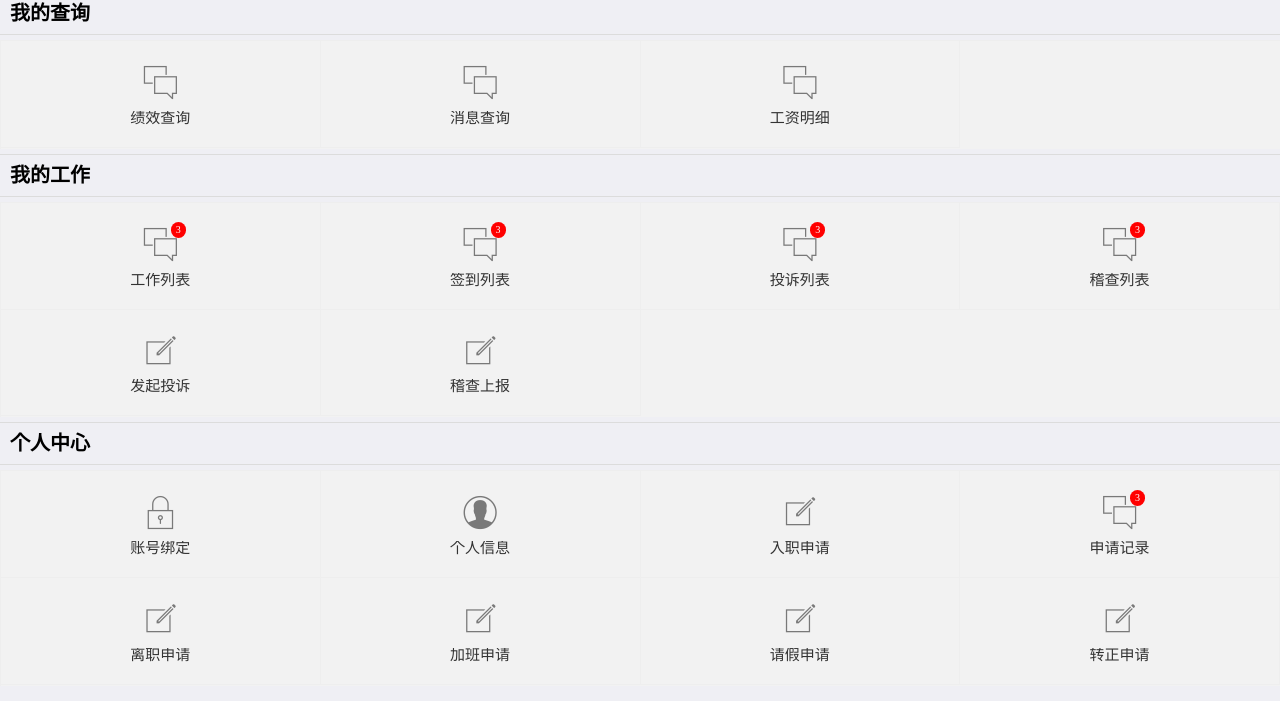
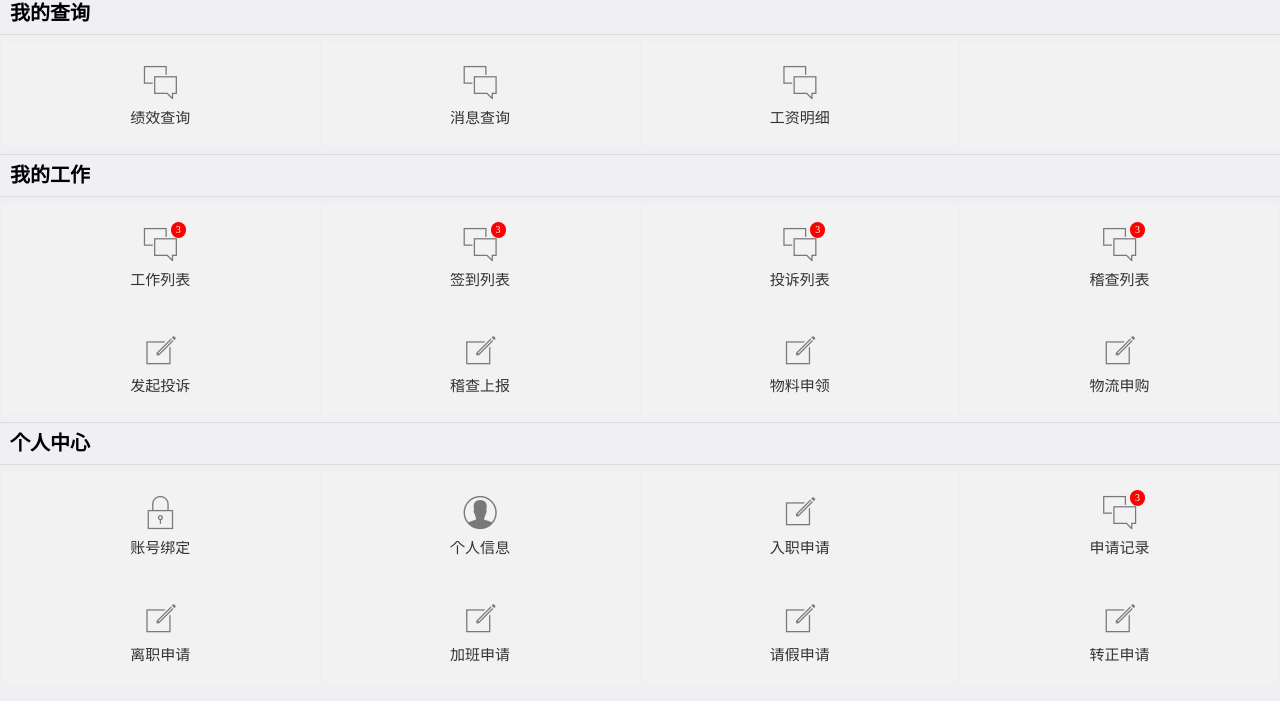
Before and after one commit to ilovexiaotiao/Raysharecloud4WX, a plain HTML site: page more.html in a window 1280 px wide. Shown: the part 57-758 px from the top of the page. Drawn offline with Linux system fonts and the light colour scheme.

Commit message:
图标添加

```diff
--- a/more.html
+++ b/more.html
@@ -101,6 +101,19 @@ margin-left:auto; margin-right:±VALUE;">
 						<div class="mui-media-body">稽查上报</div>
 					</a>
 				</li>
+							<li class="mui-table-view-cell mui-media mui-col-xs-4 mui-col-sm-3">
+					<a href="pages/material/material_application.html">
+						<span class="mui-icon mui-icon-compose"></span>
+						<div class="mui-media-body">物料申领</div>
+					</a>
+				</li>
+								<li class="mui-table-view-cell mui-media mui-col-xs-4 mui-col-sm-3">
+					<a href="pages/material/logistics_application.html">
+						<span class="mui-icon mui-icon-compose"></span>
+						<div class="mui-media-body">物流申购</div>
+					</a>
+				</li>
+
 			</ul>
 			<HR style="border:1 dashed #987cb9" width="100%" color=gainsboro SIZE=1>
 			<p style="font-size: 20px; font-weight: bold; color: black;margin-left: 10px;margin-top: 10px">个人中心</p>
```
